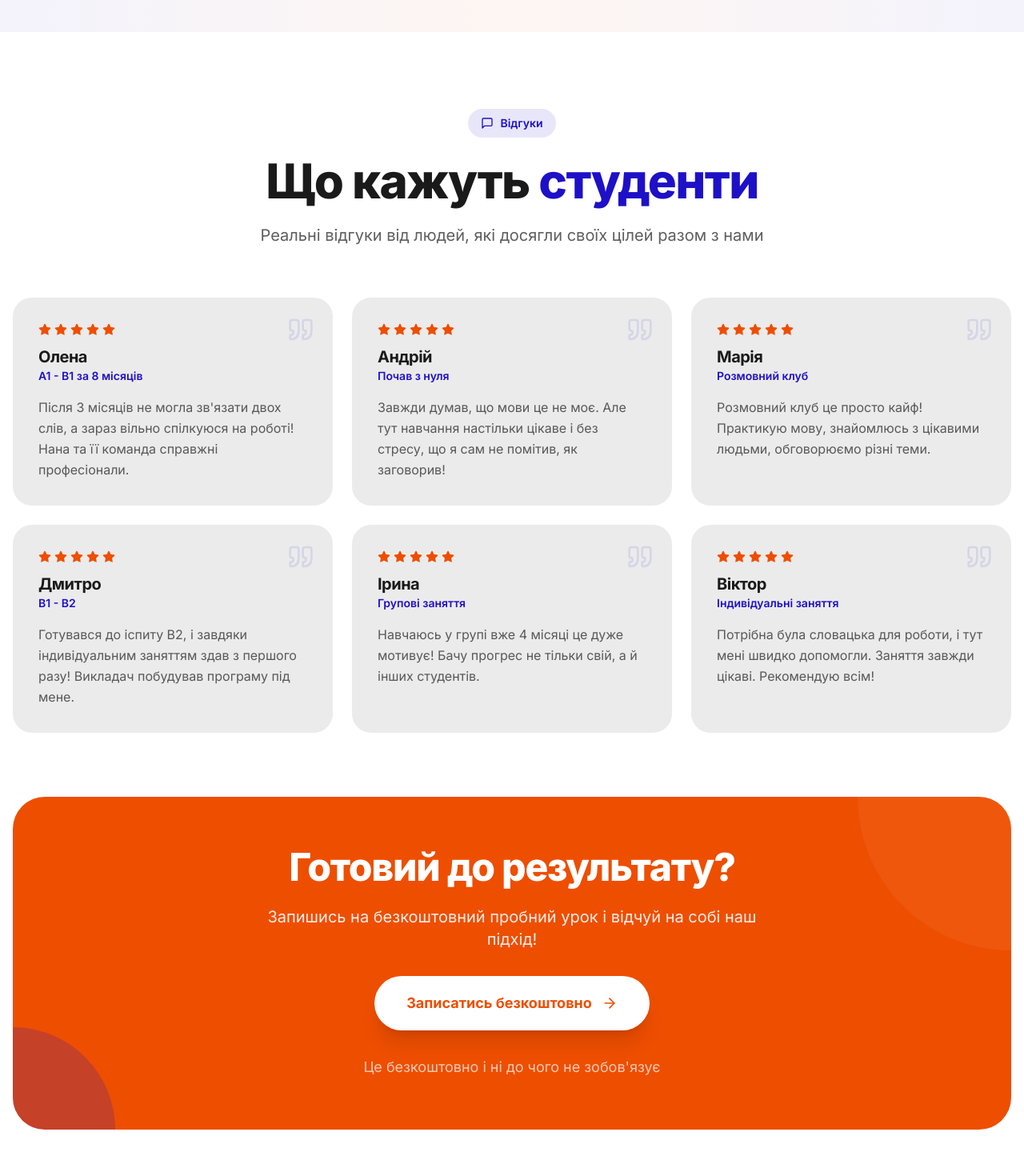
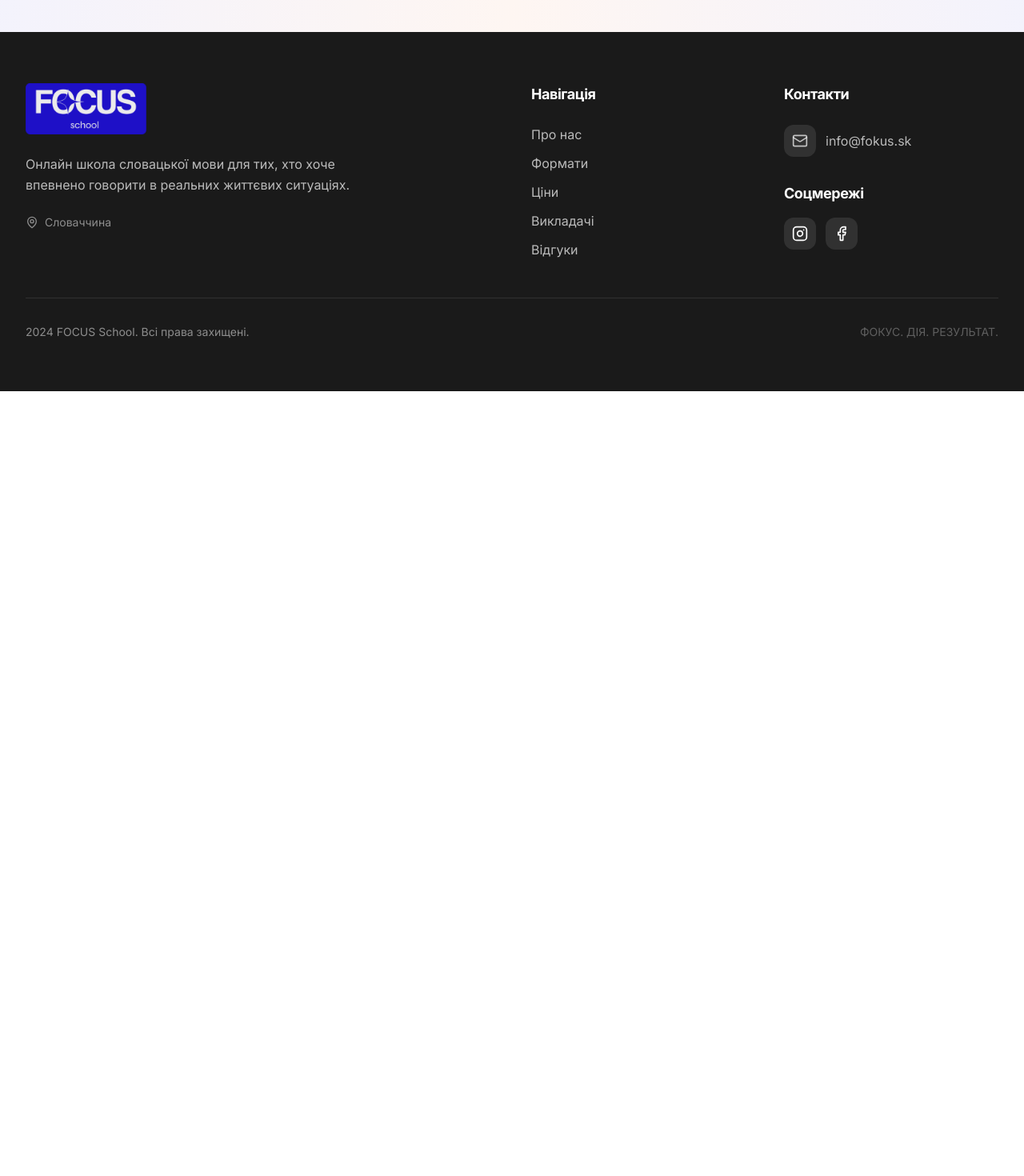
Before and after one commit to ruslan-mustafaev/fokus-sk-school, a React (Vite) app: page / in a window 1280 px wide. Shown: the part 6980-8450 px from the top of the page at 80% size. After the commit the page ends 7469 px from the top, so only its background shows below. Built offline with nearby package versions, Linux system fonts and the light colour scheme.

Commit message:
Updated App.tsx

```diff
--- a/src/App.tsx
+++ b/src/App.tsx
@@ -4,7 +4,6 @@ import AboutSection from './components/AboutSection';
 import FormatsSection from './components/FormatsSection';
 import PricingSection from './components/PricingSection';
 import TeachersSection from './components/TeachersSection';
-import TestimonialsSection from './components/TestimonialsSection';
 import ReviewsCarousel from './components/ReviewsCarousel';
 import Footer from './components/Footer';
 import StickyButton from './components/StickyButton';
@@ -19,7 +18,6 @@ function App() {
       <PricingSection />
       <TeachersSection />
       <ReviewsCarousel />
-      <TestimonialsSection />
       <Footer />
       <StickyButton />
     </div>
--- a/src/components/TestimonialsSection.tsx
+++ /dev/null
@@ -1,119 +0,0 @@
-import { Star, Quote, MessageSquare, ArrowRight } from 'lucide-react';
-
-export default function TestimonialsSection() {
-  const testimonials = [
-    {
-      name: 'Олена',
-      level: 'A1 - B1 за 8 місяців',
-      text: 'Після 3 місяців не могла зв\'язати двох слів, а зараз вільно спілкуюся на роботі! Нана та її команда справжні професіонали.',
-      rating: 5,
-    },
-    {
-      name: 'Андрій',
-      level: 'Почав з нуля',
-      text: 'Завжди думав, що мови це не моє. Але тут навчання настільки цікаве і без стресу, що я сам не помітив, як заговорив!',
-      rating: 5,
-    },
-    {
-      name: 'Марія',
-      level: 'Розмовний клуб',
-      text: 'Розмовний клуб це просто кайф! Практикую мову, знайомлюсь з цікавими людьми, обговорюємо різні теми.',
-      rating: 5,
-    },
-    {
-      name: 'Дмитро',
-      level: 'B1 - B2',
-      text: 'Готувався до іспиту B2, і завдяки індивідуальним заняттям здав з першого разу! Викладач побудував програму під мене.',
-      rating: 5,
-    },
-    {
-      name: 'Ірина',
-      level: 'Групові заняття',
-      text: 'Навчаюсь у групі вже 4 місяці це дуже мотивує! Бачу прогрес не тільки свій, а й інших студентів.',
-      rating: 5,
-    },
-    {
-      name: 'Віктор',
-      level: 'Індивідуальні заняття',
-      text: 'Потрібна була словацька для роботи, і тут мені швидко допомогли. Заняття завжди цікаві. Рекомендую всім!',
-      rating: 5,
-    },
-  ];
-
-  const scrollToContact = () => {
-    const element = document.querySelector('#contact');
-    if (element) {
-      element.scrollIntoView({ behavior: 'smooth' });
-    }
-  };
-
-  return (
-    <section id="testimonials" className="py-24 px-4 bg-white">
-      <div className="max-w-7xl mx-auto">
-        <div className="text-center mb-16">
-          <div className="inline-flex items-center gap-2 px-4 py-2 bg-brand-blue/10 rounded-full mb-6">
-            <MessageSquare className="w-4 h-4 text-brand-blue" />
-            <span className="text-sm font-semibold text-brand-blue">Відгуки</span>
-          </div>
-          <h2 className="text-4xl md:text-5xl lg:text-6xl font-black mb-6">
-            Що кажуть <span className="text-brand-blue">студенти</span>
-          </h2>
-          <p className="text-lg md:text-xl text-brand-dark/70 max-w-2xl mx-auto leading-relaxed">
-            Реальні відгуки від людей, які досягли своїх цілей разом з нами
-          </p>
-        </div>
-
-        <div className="grid md:grid-cols-2 lg:grid-cols-3 gap-6">
-          {testimonials.map((testimonial, index) => (
-            <div
-              key={index}
-              className="bg-brand-light rounded-3xl p-8 hover:shadow-xl transition-all duration-500 transform hover:-translate-y-2 relative"
-            >
-              <Quote className="absolute top-6 right-6 w-8 h-8 text-brand-blue/10" />
-
-              <div className="mb-4">
-                <div className="flex gap-1 mb-3">
-                  {[...Array(testimonial.rating)].map((_, i) => (
-                    <Star key={i} className="w-4 h-4 fill-brand-orange text-brand-orange" />
-                  ))}
-                </div>
-                <h3 className="text-xl font-bold text-brand-dark">{testimonial.name}</h3>
-                <p className="text-sm text-brand-blue font-semibold">{testimonial.level}</p>
-              </div>
-
-              <p className="text-brand-dark/70 leading-relaxed">
-                {testimonial.text}
-              </p>
-            </div>
-          ))}
-        </div>
-
-        <div id="contact" className="mt-20 bg-brand-orange rounded-[2.5rem] p-8 md:p-16 text-white text-center relative overflow-hidden">
-          <div className="absolute top-0 right-0 w-96 h-96 bg-white/5 rounded-full -mr-48 -mt-48" />
-          <div className="absolute bottom-0 left-0 w-64 h-64 bg-brand-blue/20 rounded-full -ml-32 -mb-32" />
-
-          <div className="relative z-10">
-            <h3 className="text-3xl md:text-5xl font-black mb-6">
-              Готовий до результату?
-            </h3>
-            <p className="text-xl text-white/90 mb-8 max-w-2xl mx-auto">
-              Запишись на безкоштовний пробний урок і відчуй на собі наш підхід!
-            </p>
-            <button
-              onClick={scrollToContact}
-              className="group inline-flex items-center justify-center gap-3 px-10 py-5 bg-white text-brand-orange
-                       rounded-full font-bold text-lg hover:bg-brand-light transition-all duration-300
-                       shadow-xl hover:shadow-2xl transform hover:-translate-y-1"
-            >
-              Записатись безкоштовно
-              <ArrowRight className="w-5 h-5 group-hover:translate-x-1 transition-transform" />
-            </button>
-            <p className="mt-8 text-white/70 text-lg">
-              Це безкоштовно і ні до чого не зобов'язує
-            </p>
-          </div>
-        </div>
-      </div>
-    </section>
-  );
-}
```
